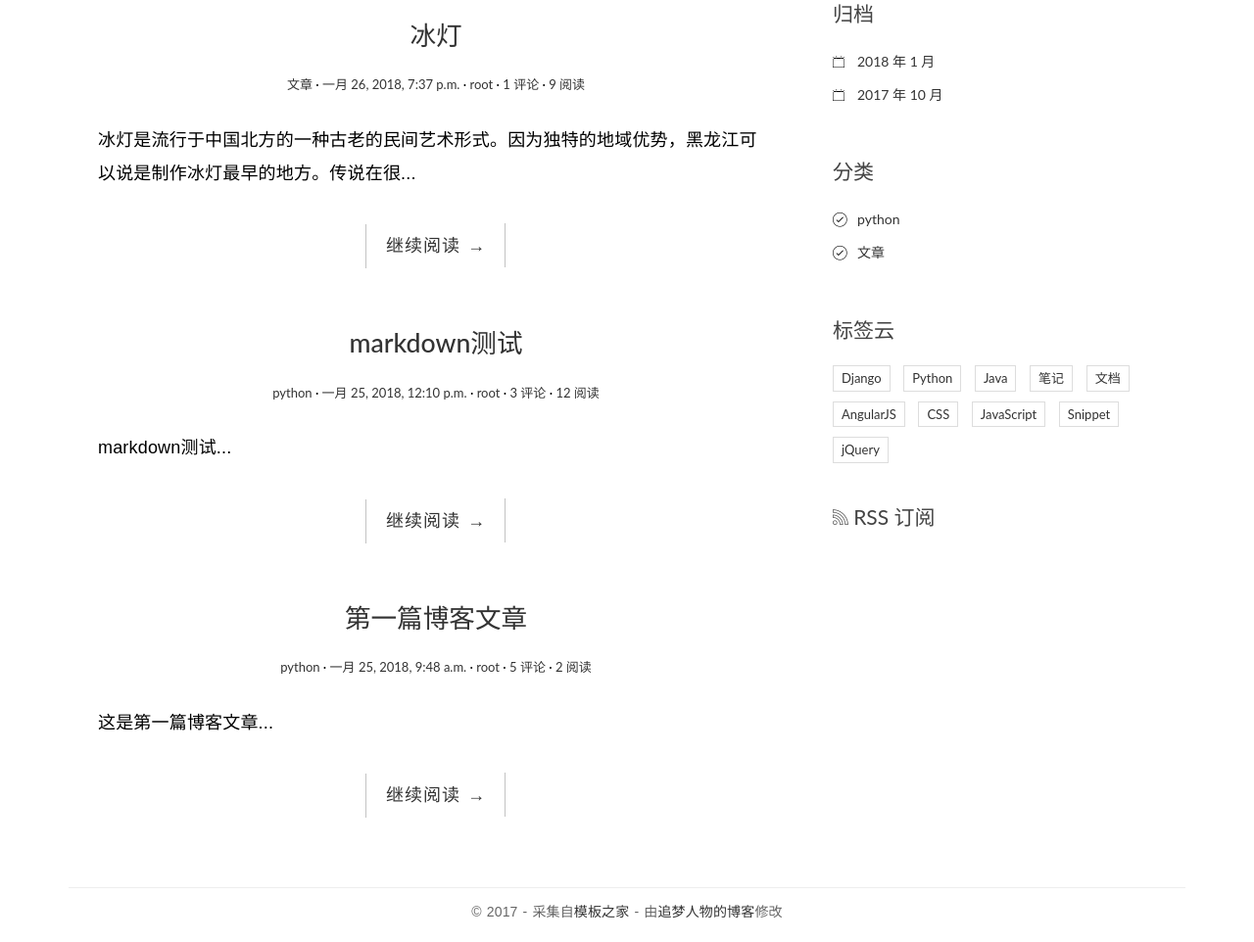
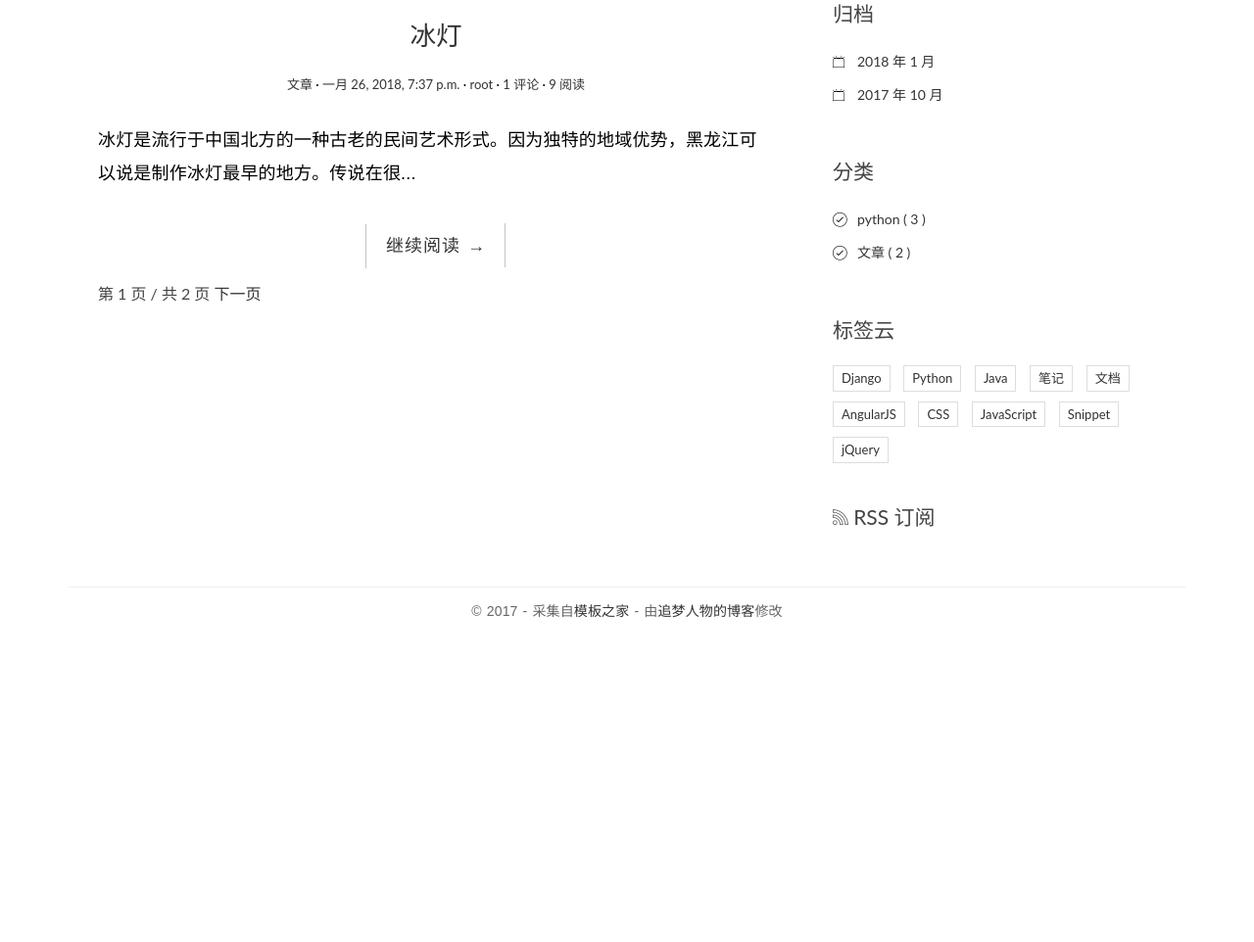
Before and after one commit to undeadfrost/django_blog, a Django app: page /archives/2018/01/ in a window 1280 px wide. Shown: the part 436-1398 px from the top of the page at 98% size. After the commit the page ends 1067 px from the top, so only its background shows below. Run offline with Django 3.2, Linux system fonts and the light colour scheme; data comes from the database, SQL or seed files in the repository; some libraries are stand-ins or nearby versions.

Commit message:
实现显示分类文章数，分类列表分页

```diff
--- a/blog/templates/blog/base.html
+++ b/blog/templates/blog/base.html
@@ -108,7 +108,9 @@
                     <ul>
                         {% for category in category_list %}
                         <li>
-                            <a href="{% url 'blog:category' category.pk %}">{{ category.name }} </a>
+                            <a href="{% url 'blog:category' category.pk %}">{{ category.name }}
+                                <span class="post-count">( {{ category.num_posts }} )</span>
+                            </a>
                         </li>
                         {% empty %}
                         暂无分类！
--- a/blog/templatetags/blog_tags.py
+++ b/blog/templatetags/blog_tags.py
@@ -1,5 +1,6 @@
 from ..models import Post, Category
 from django import template
+from django.db.models.aggregates import Count
 
 
 register = template.Library()
@@ -17,4 +18,4 @@
 
 @register.simple_tag
 def get_categories():
-    return Category.objects.all()
+    return Category.objects.annotate(num_posts=Count('post')).filter(num_posts__gte=1)
--- a/blog/views.py
+++ b/blog/views.py
@@ -49,6 +49,7 @@
     model = Post
     template_name = 'blog/index.html'
     context_object_name = 'post_list'
+    paginate_by = 2
 
     def get_queryset(self):
         year = self.kwargs.get('year')
@@ -63,6 +64,7 @@
     model = Post
     template_name = 'blog/index.html'
     context_object_name = 'post_list'
+    paginate_by = 2
 
     def get_queryset(self):
         cate = get_object_or_404(Category, pk=self.kwargs.get('pk'))
```
